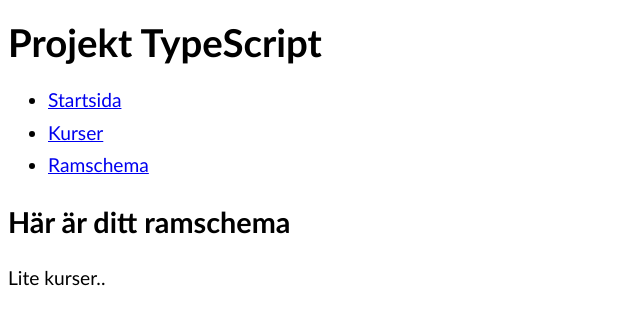
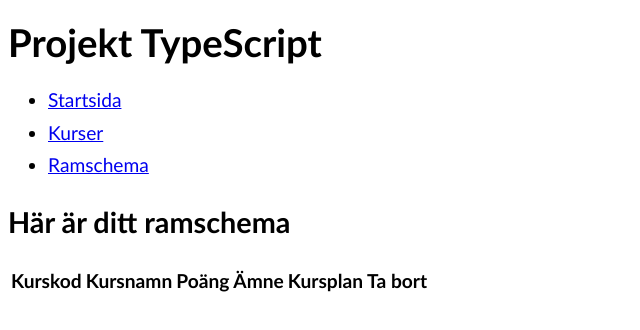
Before and after one commit to ronjanorlen/ProjektTypeScript, an Angular app: page /ramschema in a window 1280 px wide. Shown: the top 330 px of the page, without its empty margins (0-640 px from the left). Built offline with nearby package versions, Linux system fonts and the light colour scheme.

Commit message:
Påbörjar ramschema-sida, lägg till, ta bort kurser, spara och uppdatera i local storage

```diff
--- a/src/app/pages/courses/courses.component.html
+++ b/src/app/pages/courses/courses.component.html
@@ -26,6 +26,7 @@
             <th (click)="sortCoursesByPoints()">Poäng</th>
             <th (click)="sortCoursesBySubject()">Ämne</th>
             <th>Kursplan</th>
+            <th>Lägg till</th>
           </tr>
     </thead>
     <tbody>
@@ -34,7 +35,8 @@
         <td>{{ course.courseName }}</td>
         <td>{{ course.points }}</td>
         <td>{{ course.subject }}</td>
-        <td><a href="{{ course.syllabus }}">Kursplan</a></td>
+        <td><a href="{{ course.syllabus }}" target="_blank">Kursplan</a></td>
+        <td><button (click)="addToSchedule(course)">Lägg till</button></td>
       </tr>
     </tbody>
   </table>
--- a/src/app/pages/courses/courses.component.ts
+++ b/src/app/pages/courses/courses.component.ts
@@ -3,6 +3,7 @@
 import { AllcoursesService } from '../../services/allcourses.service';
 import { CommonModule } from '@angular/common';
 import { FormsModule } from '@angular/forms';
+import { RamschemaService } from '../../services/ramschema.service';
 
 @Component({
   selector: 'app-courses',
@@ -21,7 +22,7 @@
   subjects: string [] = []; // Lagra alla ämnen
   selectedSubject: string = ""; // Sortering tom först
 
- constructor(private allcoursesService: AllcoursesService) {}
+ constructor(private allcoursesService: AllcoursesService, private ramschemaService: RamschemaService) {}
 
   // När applikationen startar
  ngOnInit() {
@@ -96,4 +97,9 @@
   });
   this.ascendDescend = !this.ascendDescend;
 }
+
+addToSchedule(course: Allcourses) {
+  this.ramschemaService.addCourse(course);
 }
+
+}
--- a/src/app/pages/ramschema/ramschema.component.html
+++ b/src/app/pages/ramschema/ramschema.component.html
@@ -1,3 +1,24 @@
 <h2>Här är ditt ramschema</h2>
 
-<p>Lite kurser..</p>
+<table>
+    <thead>
+        <tr>
+            <th>Kurskod</th>
+            <th>Kursnamn</th>
+            <th>Poäng</th>
+            <th>Ämne</th>
+            <th>Kursplan</th>
+            <th>Ta bort</th>
+        </tr>
+    </thead>
+    <tbody>
+        <tr *ngFor="let course of selectedCourses">
+            <td>{{ course.courseCode }}</td>
+            <td>{{ course.courseName }}</td>
+            <td>{{ course.points }}</td>
+            <td>{{ course.subject }}</td>
+            <td>{{ course.syllabus }}</td>
+            <td><button (click)="removeCourse(course)">Ta bort</button></td>
+        </tr>
+    </tbody>
+</table>
--- a/src/app/pages/ramschema/ramschema.component.ts
+++ b/src/app/pages/ramschema/ramschema.component.ts
@@ -1,12 +1,30 @@
 import { Component } from '@angular/core';
+import { Allcourses } from '../../model/allcourses';
+import { RamschemaService } from '../../services/ramschema.service';
+import { CommonModule } from '@angular/common';
 
 @Component({
   selector: 'app-ramschema',
   standalone: true,
-  imports: [],
+  imports: [CommonModule],
   templateUrl: './ramschema.component.html',
   styleUrl: './ramschema.component.scss'
 })
 export class RamschemaComponent {
+  selectedCourses: Allcourses[] = []; // Hämta alla tillagda kurser
 
+  // Importera service för ramschema
+  constructor(private ramschemaService: RamschemaService) {}
+
+  // Hämta ramschema från ramschemaservicen
+  ngOnInit(): void {
+    this.selectedCourses = this.ramschemaService.getSelectedCourses();
+  }
+
+  // Ta bort kurs från listan
+  removeCourse(course: Allcourses): void {
+    this.ramschemaService.removeCourse(course);
+    // Uppdatera listan när kurs tagits bort
+    this.selectedCourses = this.ramschemaService.getSelectedCourses();
+  }
 }
--- /dev/null
+++ b/src/app/services/ramschema.service.ts
@@ -0,0 +1,46 @@
+import { Injectable } from '@angular/core';
+import { Allcourses } from '../model/allcourses';
+
+@Injectable({
+  providedIn: 'root'
+})
+export class RamschemaService {
+  selectedCourses: Allcourses[] = []; // Lagra kurser i ramschemat
+
+  constructor() {
+    this.loadMyCourses();
+   }
+
+  // Lägg till kurs
+  addCourse(course: Allcourses): void {
+    this.selectedCourses.push(course);
+    this.saveMyCourses(); // Spara i localstorage
+  }
+
+  // Ta bort kurs baserat på index
+  removeCourse(course: Allcourses): void {
+    const index = this.selectedCourses.indexOf(course);
+    if (index !== -1) {
+      this.selectedCourses.splice(index, 1);
+      this.saveMyCourses(); // Spara i localstorage
+    }
+  }
+
+  // Hämta kurser i ramschemat
+  getSelectedCourses() {
+    return this.selectedCourses;
+  }
+
+  // Ladda kurser från localstorage
+  loadMyCourses(): void {
+    const savedCourses = localStorage.getItem('selectedCourses');
+    if (savedCourses) {
+      this.selectedCourses = JSON.parse(savedCourses);
+    }
+  }
+
+    // Spara kurser i localstorage
+    saveMyCourses(): void {
+      localStorage.setItem('selectedCourses', JSON.stringify(this.selectedCourses));
+    }
+}
```
Also changed, not shown: 1 other file (tests, documents, lock files or other folders).
